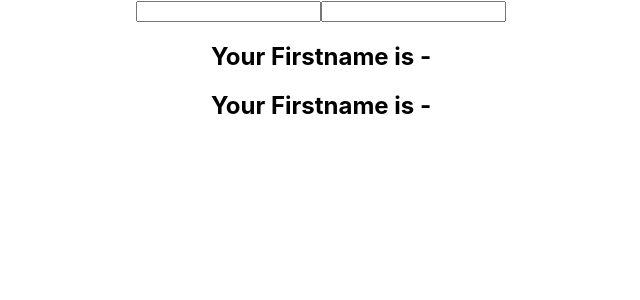
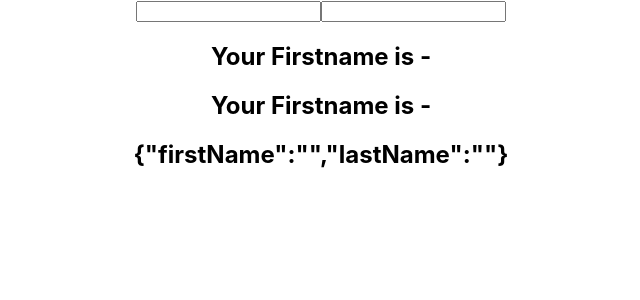
Before and after one commit to siegfred14/react-hooks, a React (Create React App) app: page / in a window 1280 px wide. Shown: the top 300 px of the page, without its empty margins (319-959 px from the left). Built offline with nearby package versions, Linux system fonts and the light colour scheme.

Commit message:
notes on merge and update when useState with object

```diff
--- a/src/components/HookCounterThree.js
+++ b/src/components/HookCounterThree.js
@@ -25,9 +25,14 @@ function HookCounterThree() {
             hence the unused field update disappears when the opposite field is updated
             setState will merge the state, useState will not merge the state, and must be effected manually.
             to do this, we use the spread operator to handle the manual merge */}
+
+        <h2>{JSON.stringify(name)}</h2>
       </form>
     </div>
   );
 }
 
 export default HookCounterThree;
+
+// The setter function provided by the useState hook does not automatically merge and update objects.
+// You have to manually merge it and the pass the value to the setter function
```
